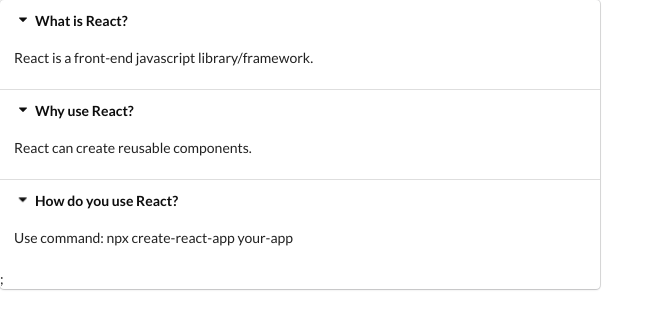
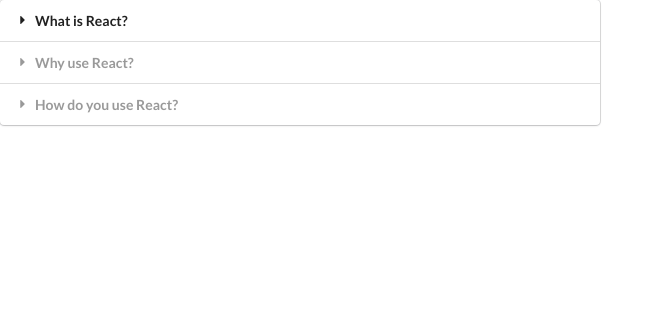
Before and after one commit to Lomanfan/ReactWithRedux, a React (Create React App) app in the folder widgets/: page / in a window 1280 px wide. Shown: the top 328 px of the page, without its empty margins (0-664 px from the left). Built offline with nearby package versions, Linux system fonts and the light colour scheme.

Commit message:
update component

```diff
--- a/widgets/src/components/Accordion.js
+++ b/widgets/src/components/Accordion.js
@@ -1,32 +1,29 @@
 import React, { useState } from "react";
 
-const Accordion = ({ items, index }) => {
+const Accordion = ({ items }) => {
   const [activeIndex, setActiveIndex] = useState(null);
 
   const onTitleClick = (index) => {
     setActiveIndex(index);
   };
 
-  const renderedItems = items.map((item) => {
+  const renderedItems = items.map((item, index) => {
+    const active = index === activeIndex ? "active" : "";
+
     return (
       <React.Fragment key={item.title}>
-        <div className="title active" onClick={() => onTitleClick(index)}>
+        <div className={`title ${active}`} onClick={() => onTitleClick(index)}>
           <i className="dropdown icon"></i>
           {item.title}
         </div>
-        <div className="content active">
+        <div className={`content ${active}`}>
           <p>{item.content}</p>
         </div>
       </React.Fragment>
     );
   });
 
-  return (
-    <div className="ui styled accordion">
-      {renderedItems}
-      <p>{activeIndex}</p>;
-    </div>
-  );
+  return <div className="ui styled accordion">{renderedItems}</div>;
 };
 
 export default Accordion;
```
